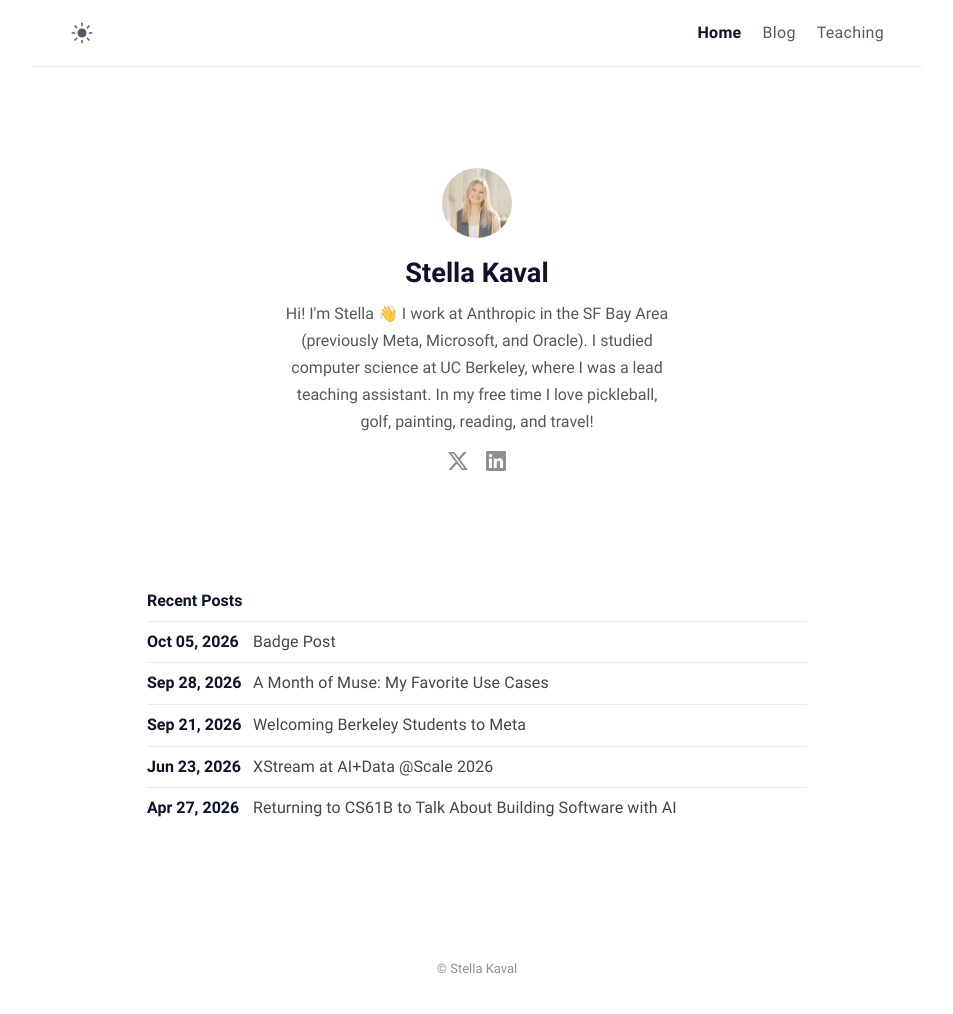
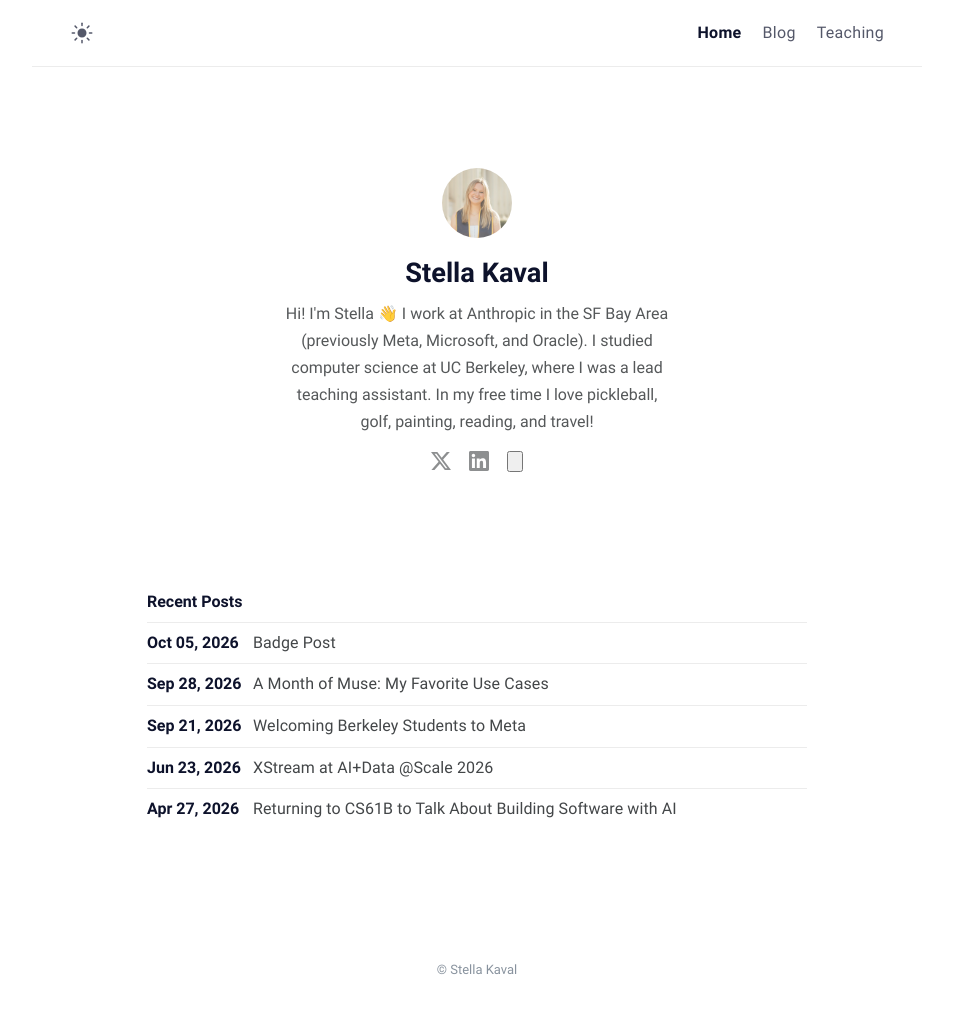
Before and after one commit to stellakaval/stellakaval.github.io, a Jekyll site: the page built from index.md, in a window 1280 px wide. Shown: the whole page, without its empty margins (163-1116 px from the left). Built offline with Jekyll 4.4.1, drawn with Linux system fonts in a browser that asks for light colours.

Commit message:
Add email copy button icon

```diff
--- a/_includes/author.html
+++ b/_includes/author.html
@@ -13,5 +13,8 @@
     <a href="https://www.linkedin.com/in/stellakaval/" target="_blank" rel="noopener" aria-label="LinkedIn">
       <svg viewBox="0 0 24 24" aria-hidden="true"><path d="M20.447 20.452h-3.554v-5.569c0-1.328-.027-3.037-1.852-3.037-1.853 0-2.136 1.445-2.136 2.939v5.667H9.351V9h3.414v1.561h.046c.477-.9 1.637-1.85 3.37-1.85 3.601 0 4.267 2.37 4.267 5.455v6.286zM5.337 7.433c-1.144 0-2.063-.926-2.063-2.065 0-1.138.92-2.063 2.063-2.063 1.14 0 2.064.925 2.064 2.063 0 1.139-.925 2.065-2.064 2.065zm1.782 13.019H3.555V9h3.564v11.452zM22.225 0H1.771C.792 0 0 .774 0 1.729v20.542C0 23.227.792 24 1.771 24h20.451C23.2 24 24 23.227 24 22.271V1.729C24 .774 23.2 0 22.222 0h.003z"/></svg>
     </a>
+    <button class="copy-email" data-email="stellakaval@berkeley.edu" aria-label="Copy email address">
+      <svg viewBox="0 0 24 24" fill="none" stroke="currentColor" stroke-width="2" stroke-linecap="round" stroke-linejoin="round" aria-hidden="true"><path d="M4 4h16c1.1 0 2 .9 2 2v12c0 1.1-.9 2-2 2H4c-1.1 0-2-.9-2-2V6c0-1.1.9-2 2-2z"/><polyline points="22,6 12,13 2,6"/></svg>
+    </button>
   </div>
 </div>
```
